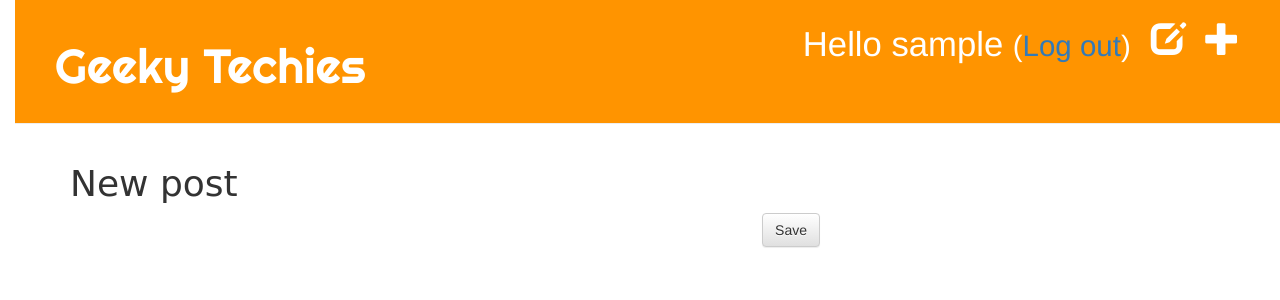
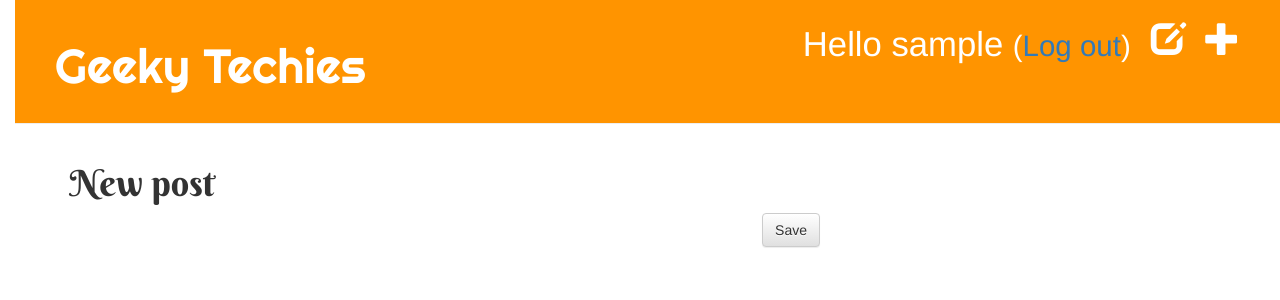
Before and after one commit to 1871vinayak/GeekyTechies, a Django app: page /post/new/ in a window 1280 px wide. Shown: the top 300 px of the page. Run offline with Django 3.2, Linux system fonts and the light colour scheme; the visitor is signed in with stand-in values (Sample User, id 1); some libraries are stand-ins or nearby versions; some web fonts are replaced.

```diff
--- a/GeekyTechies_blog/static/css/blog.css
+++ b/GeekyTechies_blog/static/css/blog.css
@@ -22,7 +22,7 @@ body {
 }
 
 h1, h2, h3, h4 {
-    font-family: 'Lobster', cursive;
+    font-family: 'Berkshire Swash', cursive;
 }
 
 .date {
--- a/GeekyTechies_blog/templates/blog/post_detail.html
+++ b/GeekyTechies_blog/templates/blog/post_detail.html
@@ -16,4 +16,5 @@
         <h1>{{ post.title }}</h1>
         <p>{{ post.text|linebreaksbr }}</p>
     </div>
+
 {% endblock %}
--- a/GeekyTechies_blog/urls.py
+++ b/GeekyTechies_blog/urls.py
@@ -9,4 +9,5 @@ urlpatterns = [
         url(r'^drafts/$', views.post_draft_list, name='post_draft_list'),
         url(r'^post/(?P<pk>\d+)/publish/$', views.post_publish, name='post_publish'),
         url(r'^post/(?P<pk>\d+)/remove/$', views.post_remove, name='post_remove'),
+
 ]
```
